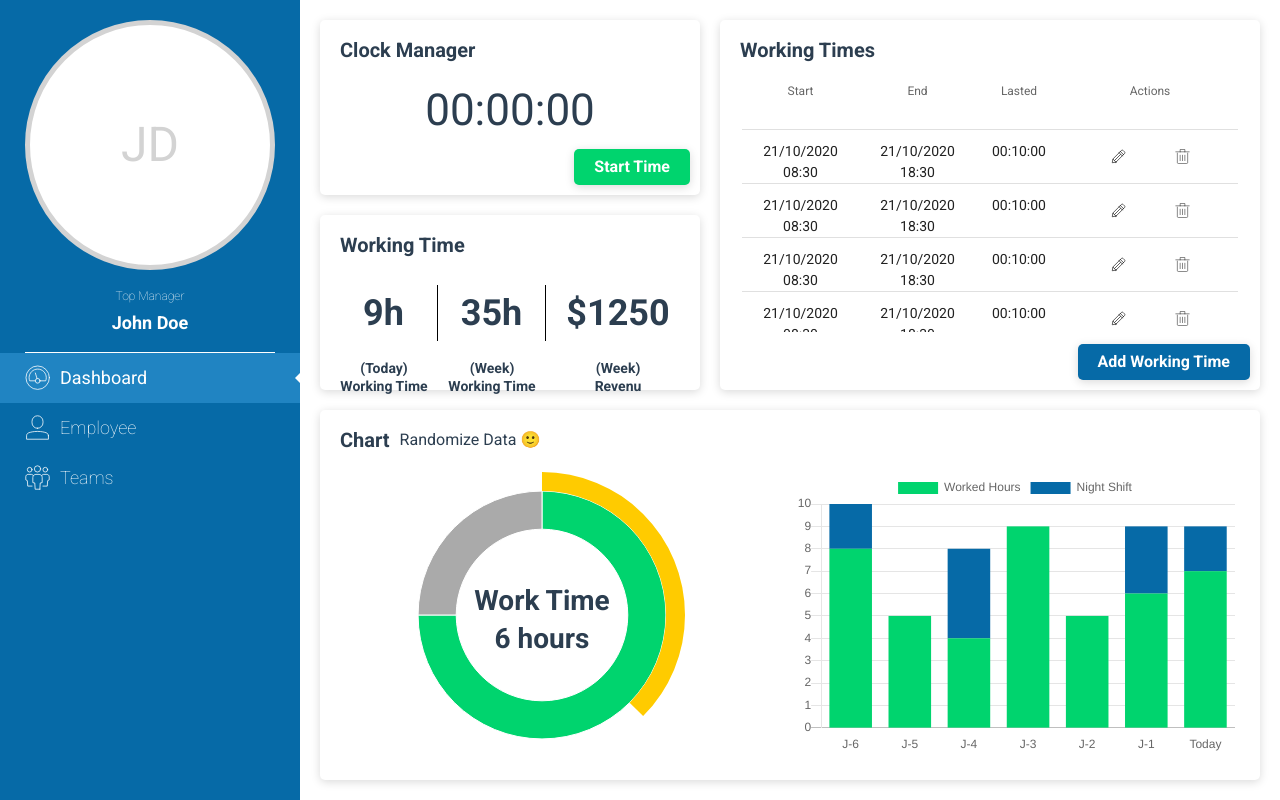
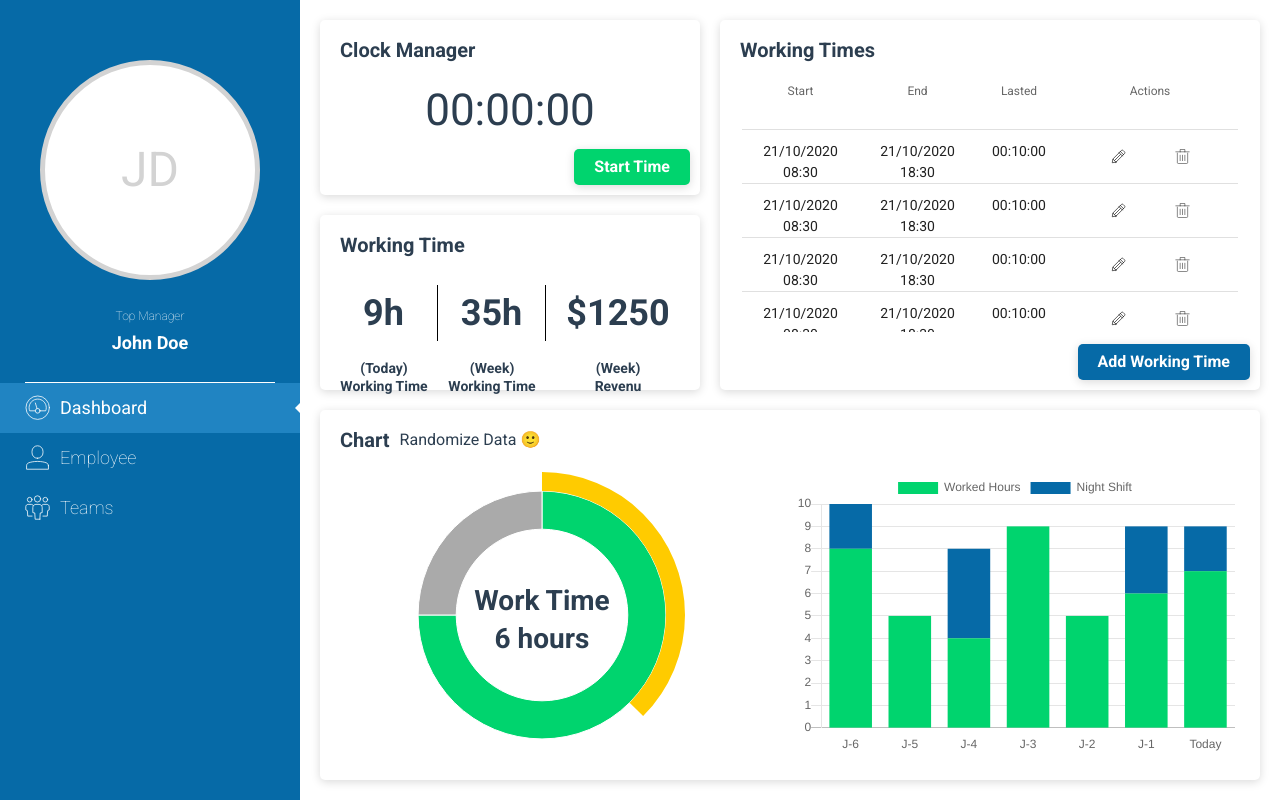
Before and after one commit to Spounge/TimeManager, a Vue app in the folder frontend/: page / in a window 1280 px wide. Built offline with nearby package versions, Linux system fonts and the light colour scheme.

Commit message:
[SidebarHeader]: style changes

```diff
--- a/frontend/src/components/Sidebar/SidebarHeader.vue
+++ b/frontend/src/components/Sidebar/SidebarHeader.vue
@@ -7,7 +7,7 @@
       <h4 class="employee-role">{{ user.role }}</h4>
       <h3 class="employee-name">{{ userFullname }}</h3>
     </div>
-    <div class="sidebar-header" v-else>
+    <div class="sidebar-header employee" v-else>
       <div class="select-container">
         <v-select
           v-model="selectedRole"
@@ -64,33 +64,38 @@ export default {
 <style lang="scss">
 .sidebar-header-container, .sidebar-header {
   width: 100%;
-  transition: all 1s ease;
+  // transition: all 0.5s ease;
 }
 
 .sidebar-header {
   display: flex;
   flex-direction: column;
   align-items: center;
-  margin: 20px 0;
+  margin: 30px 0;
+
+  &.employee {
+    margin: 20px 0 20px 0;
+  }
 
   .avatar-circle {
     display: flex;
     justify-content: center;
     align-items: center;
 
-    width: 250px;
-    height: 250px;
+    width: 220px;
+    height: 220px;
     border-radius: 100%;
     font-size: 48px;
     background: white;
     border: 5px solid lightgrey;
     color: lightgrey;
 
-    margin-bottom: 20px;
+    margin: 30px;
 
     &.employee {
       width: 175px;
       height: 175px;
+      margin: 0 0 15px 0;
     }
   }
 
@@ -139,6 +144,10 @@ export default {
       color: rgba(255, 255, 255, 0.7) !important;
       // left: -18px !important;
     }
+    .v-text-field {
+        padding-top: 0 !important;
+        margin-top: 4px;
+    }
   }
 }
 </style>
```
